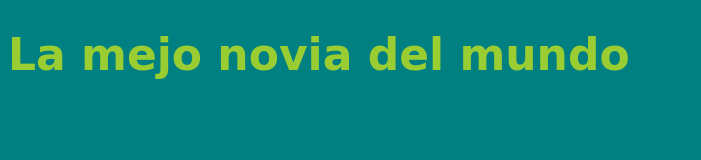
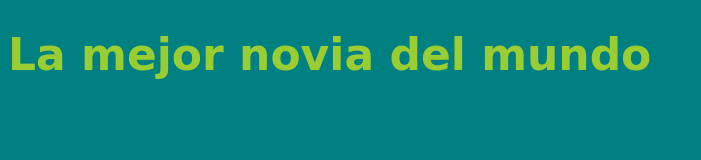
Before and after one commit to arieldelga/cursoDefinitivoHTMLyCSS, a plain HTML site: page 711.html in a window 1280 px wide. Shown: the whole page, without its empty margins (0-701 px from the left). Drawn offline with Linux system fonts and the light colour scheme.

Commit message:
palabra corregida

```diff
--- a/711.html
+++ b/711.html
@@ -9,7 +9,7 @@
 </head>
 <body>
     <header>
-        <h1>La mejo novia del mundo</h1>
+        <h1>La mejor novia del mundo</h1>
     </header>
     <main></main>
     <footer></footer>
```
